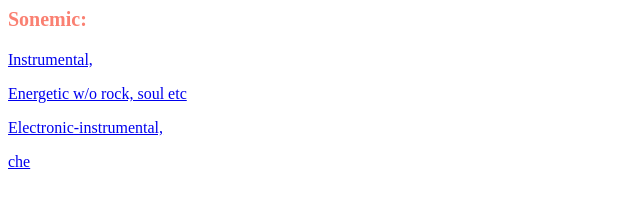
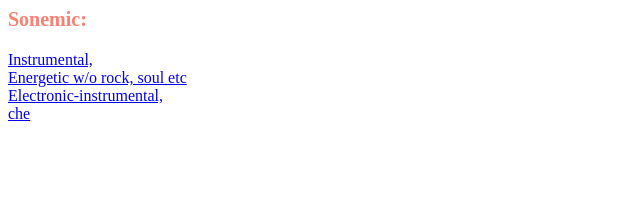
Before and after one commit to koolche/koolche.github.io, a plain HTML site: page index.html in a window 1280 px wide. Shown: the whole page, without its empty margins (0-640 px from the left). Drawn offline with Linux system fonts and the light colour scheme.

Commit message:
Update index.html

```diff
--- a/index.html
+++ b/index.html
@@ -7,11 +7,11 @@
 <body>
 <p style="color:Salmon; font-size:20px;"><b>Sonemic:</b></p>
     	<a href="https://sonemic.com/charts/top/album/all-time/d:instrumental/">Instrumental, </a>
-	<p>
+	<br>
 	<a href="https://sonemic.com/charts/top/album/1800-20189999/g:%2drock,%2djazz,%2dsoul/d:energetic,%2ddepressive/2/">Energetic w/o rock, soul etc </a>
-	<p>
+	<br>
 	<a href="https://sonemic.com/charts/top/album,ep,comp,mixtape/1800-20189999/g:electronic,-video-game-music,-progressive-electronic/d:all,instrumental,energetic/">Electronic-instrumental, </a>
-	<p>
+	<br>
 	<a href=https://sonemic.com/charts/top/album,ep,comp,mixtape/1800-20189999/g:idm,electro%2dindustrial,electronic%2ddance%2dmusic,glitch%2dhop,glitch,grime,latin%2delectronic,vaporwave,synth%2dpunk/d:all,energetic/">che </a>
 </body>
 </html>
```
